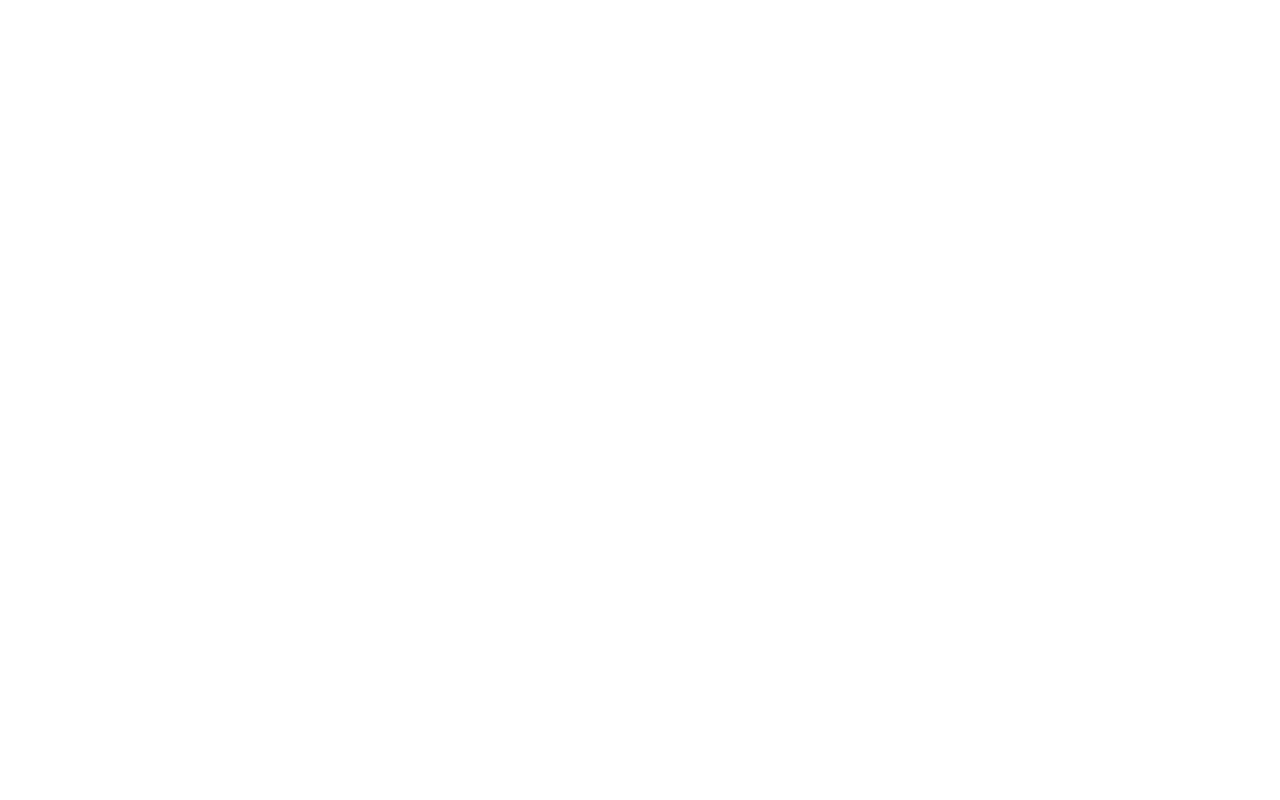
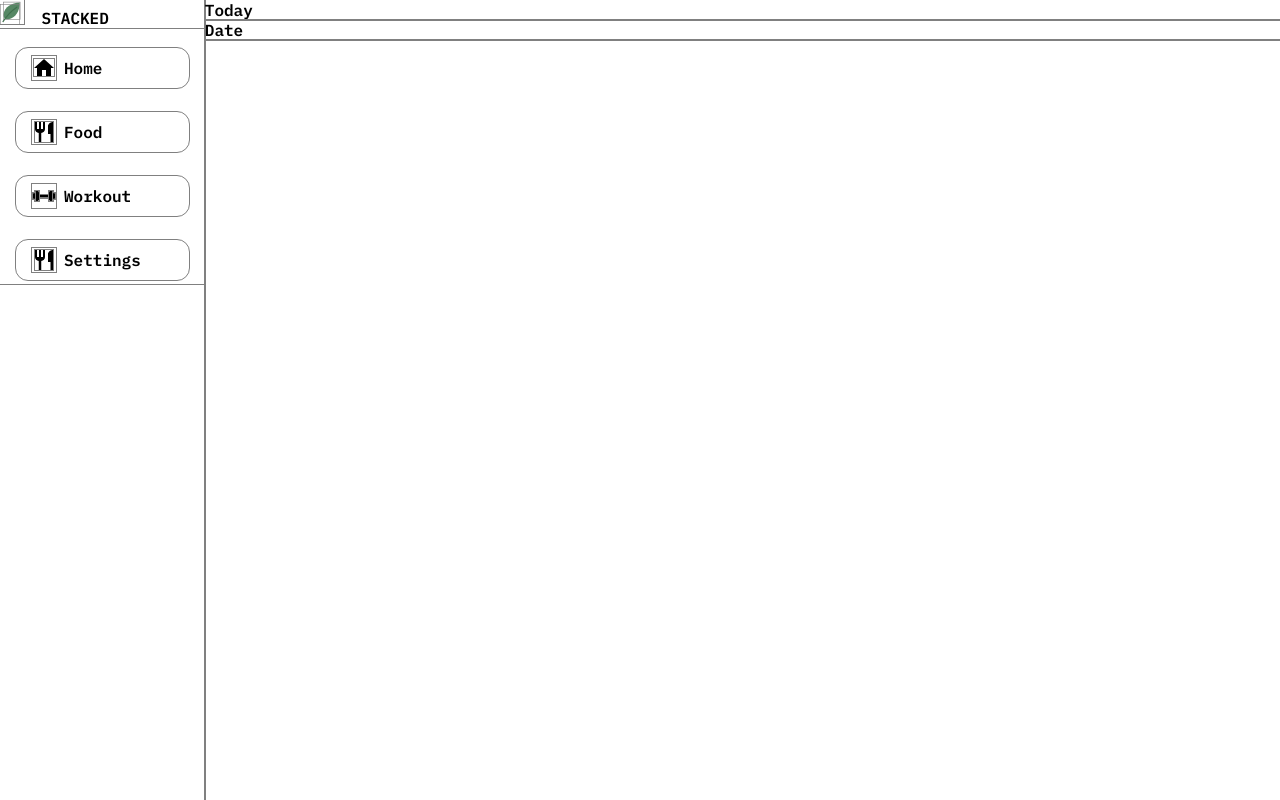
Before and after one commit to josegael07/STACKED_Weight-and-Calorie-Tracker, a website built with webpack: page src/index.html in a window 1280 px wide. Built offline with nearby package versions, Linux system fonts and the light colour scheme.

Commit message:
HTML and CSS started, getting layout ready first

```diff
--- a/src/index.html
+++ b/src/index.html
@@ -1,11 +1,88 @@
 <!DOCTYPE html>
 <html lang="en">
+
 <head>
     <meta charset="UTF-8">
     <meta name="viewport" content="width=device-width, initial-scale=1.0">
     <title>Document</title>
 </head>
+
 <body>
 
+    <div class="left">
+        <div class="sidebar">
+            <div id="title">
+                <svg class="brand__icon" viewBox="0 0 40 40" xmlns="http://www.w3.org/2000/svg" aria-hidden="true">
+                    <path d="M33 4C19 5 8 11 6 23c-1 6 2 10 8 9C26 30 33 18 33 4Z" fill="#568764" />
+                    <path d="M5 36C12 25 19 18 28 12" fill="none" stroke="#3F704D" stroke-width="2"
+                        stroke-linecap="round" />
+                </svg>
+                STACKED
+            </div>
+
+            <div class="option">
+                <svg xmlns="http://www.w3.org/2000/svg" viewBox="0 0 24 24">
+                    <title>home</title>
+                    <path d="M10,20V14H14V20H19V12H22L12,3L2,12H5V20H10Z" />
+                </svg>
+                Home
+            </div>
+
+            <div class="option">
+                <svg xmlns="http://www.w3.org/2000/svg" viewBox="0 0 24 24">
+                    <title>silverware-fork-knife</title>
+                    <path
+                        d="M11,9H9V2H7V9H5V2H3V9C3,11.12 4.66,12.84 6.75,12.97V22H9.25V12.97C11.34,12.84 13,11.12 13,9V2H11V9M16,6V14H18.5V22H21V2C18.24,2 16,4.24 16,6Z" />
+                </svg>
+                Food
+            </div>
+
+            <div class="option">
+                <svg xmlns="http://www.w3.org/2000/svg" viewBox="0 0 24 24" width="24" height="24" role="img"
+                    aria-label="Workout">
+                    <rect x="5" y="10.5" width="14" height="3" rx="1" fill="currentColor" />
+                    <rect x="3" y="7" width="4" height="10" rx="1.4" fill="currentColor" />
+                    <rect x="17" y="7" width="4" height="10" rx="1.4" fill="currentColor" />
+                    <rect x="1" y="9" width="2" height="6" rx="1" fill="currentColor" />
+                    <rect x="21" y="9" width="2" height="6" rx="1" fill="currentColor" />
+                </svg>
+                Workout
+            </div>
+
+            <div class="option">
+                <svg xmlns="http://www.w3.org/2000/svg" viewBox="0 0 24 24">
+                    <title>silverware-fork-knife</title>
+                    <path
+                        d="M11,9H9V2H7V9H5V2H3V9C3,11.12 4.66,12.84 6.75,12.97V22H9.25V12.97C11.34,12.84 13,11.12 13,9V2H11V9M16,6V14H18.5V22H21V2C18.24,2 16,4.24 16,6Z" />
+                </svg>
+                Settings
+            </div>
+        </div>
+    </div>
+
+    <div class="right">
+        <header>
+            <div>
+                Today
+            </div>
+            <div>
+                Date
+            </div>
+        </header>
+
+        <div class="short-summary">
+
+        </div>
+
+        <div class="home-food-log">
+
+        </div>
+
+        <div class="home-weight-log">
+
+        </div>
+    </div>
+
 </body>
+
 </html>
--- a/src/index.js
+++ b/src/index.js
@@ -1,3 +1,3 @@
+import "./styles.css";
 console.log("Hello World!");
-export {};
 //# sourceMappingURL=index.js.map
--- a/src/styles.css
+++ b/src/styles.css
@@ -0,0 +1,44 @@
+@import url('https://fonts.googleapis.com/css2?family=Oswald:wght@500;600;700&family=IBM+Plex+Mono:wght@400;500;600;700&display=swap');
+:root {
+    font-family:'IBM Plex Mono', monospace;
+    font-weight: 600;
+}
+
+* {
+    padding: 0;
+    margin: 0;
+    color: black;
+    outline: 1px solid grey;
+}
+
+body,
+html {
+    height: 100%;
+}
+
+body {
+    display: grid;
+    grid-template-columns: auto 1fr;
+    grid-template-rows: 1fr;
+}
+
+.sidebar {
+    display: flex;
+    flex-direction: column;
+    gap: 1rem;
+}
+
+.option{
+    border-radius: .75rem;
+    padding: .5rem 3rem .5rem 1rem;
+    margin: .25rem 1rem;
+
+    display: flex;
+    align-items: center;
+}
+
+svg{
+    height: 1.5rem;
+    width: 1.5rem;
+    margin-right: .5rem;
+}
```
Also changed, not shown: 1 other file.
